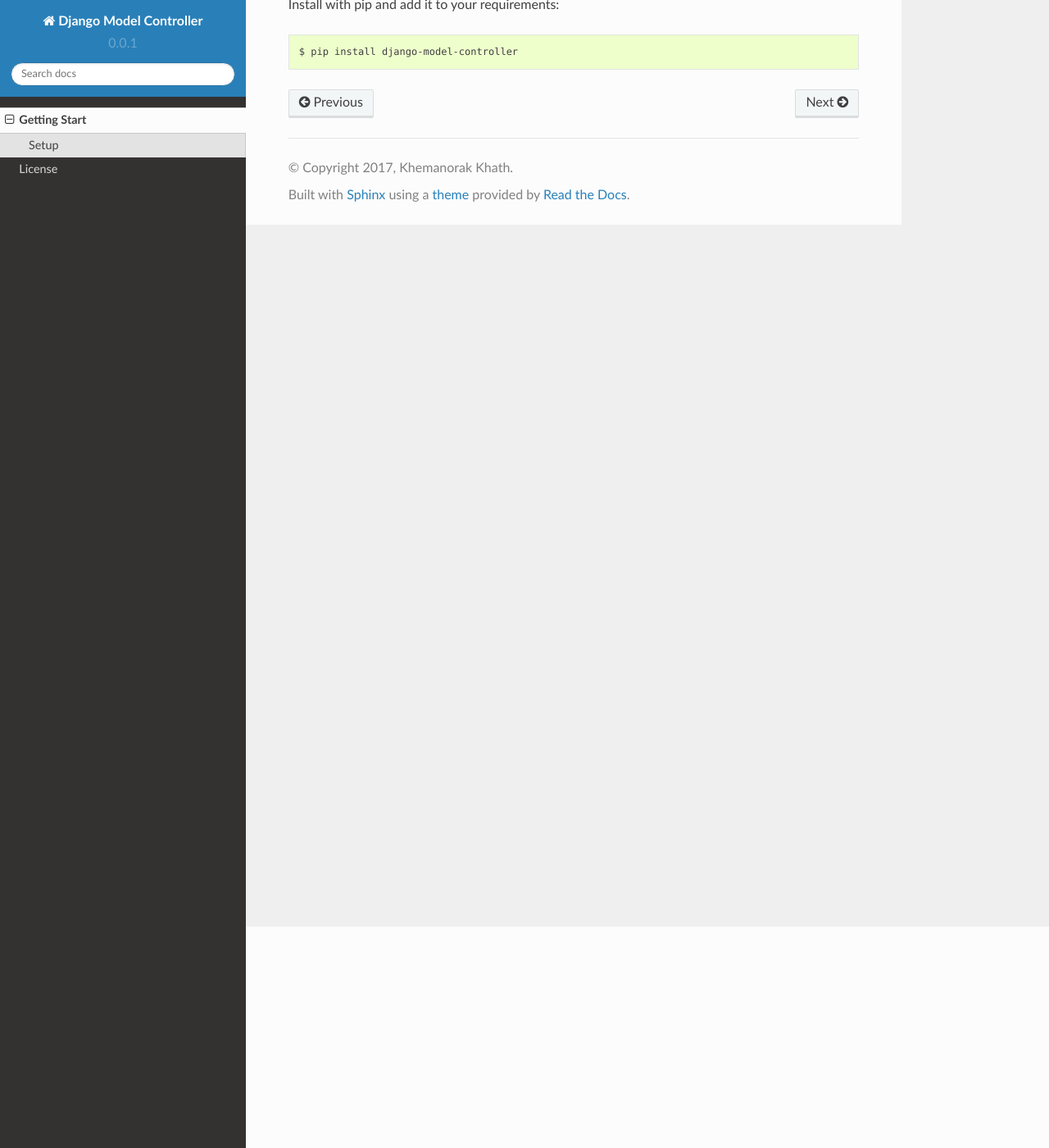
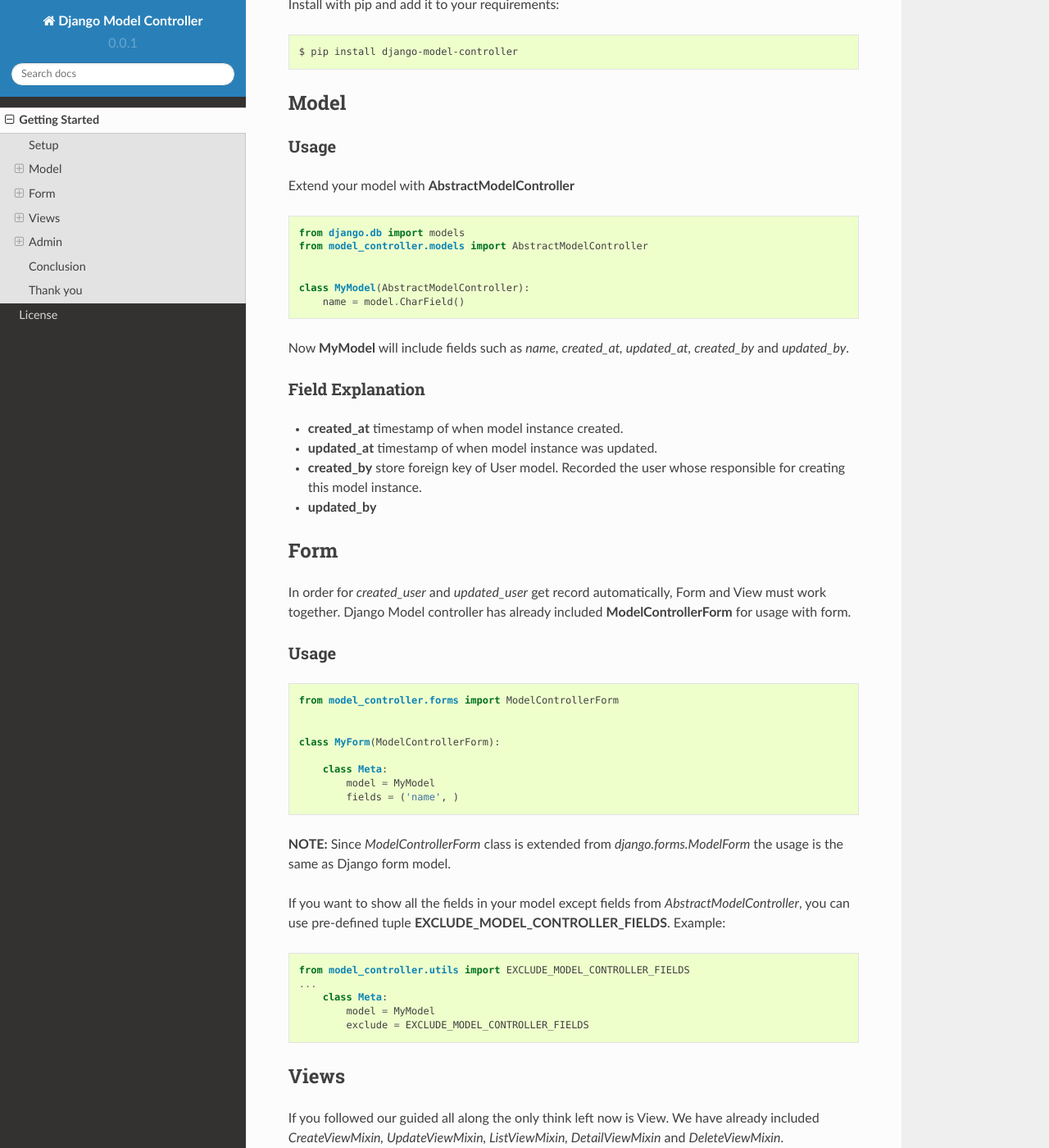
Before and after one commit to NorakGithub/django-model-controller, a Sphinx documentation site: the page built from docs/source/getting-start.rst, in a window 1280 px wide and 1400 px high, scrolled down 270 px. Shown: the whole window at 82% size. Built offline with Sphinx 7.4.7 and the Read the Docs theme 2.0.0, drawn with Linux system fonts in a browser that asks for light colours; pages that are not in the unit, such as notebooks, are missing from menus; some of the changed text lies outside the part shown.

Commit message:
Update documentation finished

```diff
--- a/docs/source/getting-start.rst
+++ b/docs/source/getting-start.rst
@@ -1,6 +1,6 @@
-Getting Start
-=============
-Quick start guide to getting start using Django Common BoxSet.
+Getting Started
+===============
+A quick start guide for getting start using Django Model Controller.
 
 Setup
 -----
@@ -8,3 +8,142 @@
 Install with pip and add it to your requirements::
 
     $ pip install django-model-controller
+
+
+Model
+-----
+
+Usage
+*****
+Extend your model with **AbstractModelController**
+
+.. code-block:: python
+
+    from django.db import models
+    from model_controller.models import AbstractModelController
+
+
+    class MyModel(AbstractModelController):
+        name = model.CharField()
+
+Now **MyModel** will include fields such as `name, created_at, updated_at, created_by` and `updated_by`.
+
+Field Explanation
+*****************
+
+- **created_at** timestamp of when model instance created.
+- **updated_at** timestamp of when model instance was updated.
+- **created_by** store foreign key of User model. Recorded the user whose responsible for creating this model instance.
+- **updated_by**
+
+Form
+----
+
+In order for `created_user` and `updated_user` get record automatically, Form and View must work together. Django Model
+controller has already included **ModelControllerForm** for usage with form.
+
+Usage
+*****
+
+.. code-block:: python
+
+    from model_controller.forms import ModelControllerForm
+
+
+    class MyForm(ModelControllerForm):
+
+        class Meta:
+            model = MyModel
+            fields = ('name', )
+
+**NOTE:** Since `ModelControllerForm` class is extended from `django.forms.ModelForm` the usage is the same as Django
+form model.
+
+If you want to show all the fields in your model except fields from `AbstractModelController`, you can use pre-defined
+tuple **EXCLUDE_MODEL_CONTROLLER_FIELDS**. Example:
+
+.. code-block:: python
+
+    from model_controller.utils import EXCLUDE_MODEL_CONTROLLER_FIELDS
+    ...
+        class Meta:
+            model = MyModel
+            exclude = EXCLUDE_MODEL_CONTROLLER_FIELDS
+
+Views
+-----
+If you followed our guided all along the only think left now is View. We have already included `CreateViewMixin, UpdateViewMixin,
+ListViewMixin, DetailViewMixin` and `DeleteViewMixin`.
+
+Only `CreateViewMixin` and `UpdateViewMixin` are important, other
+are bonus.
+
+Each mixin is extended from Django View Generic so the usage is the same. Also, each mixin is extended from
+`ExtendedLoginRequiredMixin`, extended from django.braces, this mean that each view extended from our mixin is required
+user is authenticated (since we need to record `created_by` and `updated_by`).
+
+Usage
+*****
+
+Since our view is required user to login, we will need to tell view mixin what URL it should redirect to when user
+is not logged in.
+
+In your settings file
+
+.. code-block:: python
+
+    LOGIN_URL = '/Your/Login/URL'
+
+
+Here is the usage for view mixin.
+
+.. code-block:: python
+
+    from model_controller.views import CreateViewMixin, UpdateViewMixin
+
+
+    class MyCreateView(CreateViewMixin):
+        template_name = '/template/create.html'
+        model = MyModel
+        form_class = MyForm
+        success_url = reverse_lazy('success')
+
+
+    class MyUpdateView(UpdateViewMixin):
+        template_name = '/template/update.html'
+        model = MyModel
+        form_class = MyForm
+        success_url = reverse_lazy('success')
+
+Admin
+-----
+If you don't want your admin page to select the user each time it create or update you can use `ModelControllerAdmin`,
+which already provided for admin site usage. `ModelControllerAdmin` will automatically record current login user when an
+instance got created or updated.
+
+Usage
+*****
+
+.. code-block:: python
+
+    from django.contrib import admin
+
+    from model_controller.admins import ModelControllerAdmin
+    from app.models import MyModel
+
+
+    class MyModelAdmin(ModelControllerAdmin):
+        list_display('name', )
+
+    admin.site.register(MyModel, MyModelAdmin)
+
+Conclusion
+----------
+
+If there is a time that you want to keep tracking your model instance and to answer question like who create or update this, when
+was this create or update. For it to happen Model, Form and View must work together.
+
+Thank you
+---------
+
+Please feel free to fork and submit bug or feature request.
```
